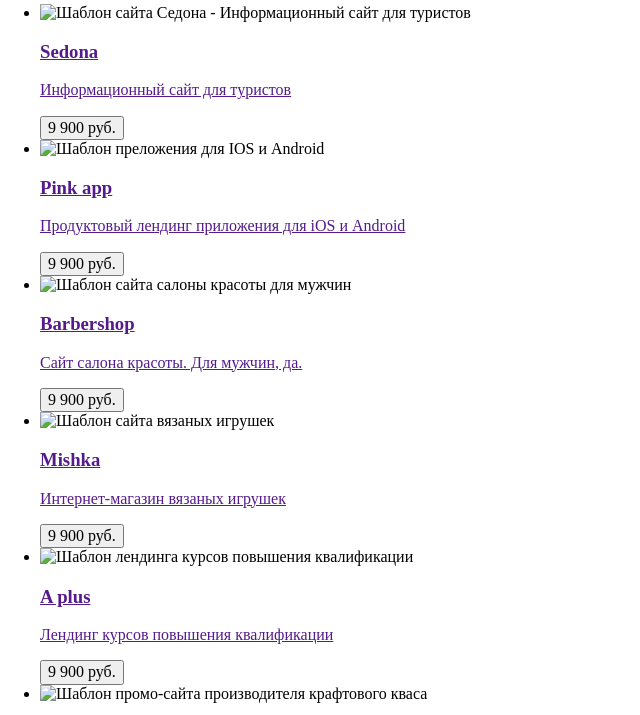
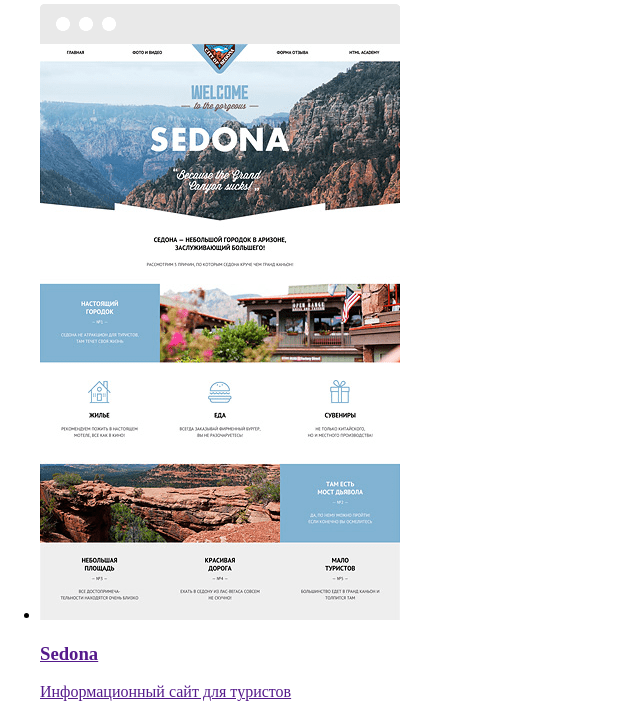
Before and after one commit to bondarevoleg/119888-nerds-26, a plain HTML site: page catalog.html in a window 1280 px wide. Shown: the part 586-1301 px from the top of the page, without its empty margins (0-640 px from the left). Drawn offline with Linux system fonts and the light colour scheme.

Commit message:
Добавил фото в каталог

```diff
--- a/catalog.html
+++ b/catalog.html
@@ -84,7 +84,7 @@
           <ul class="catalog-list">
             <li class="catalog-card">
               <div class="card-photo">
-                <img src="#" alt="Шаблон сайта Седона - Информационный сайт для туристов" class="card-photo__img" width="360" height="616">
+                <img src="img/catalog/sedona.png" alt="Шаблон сайта Седона - Информационный сайт для туристов" class="card-photo__img" width="360" height="616">
               </div>
               <div class="card-desc">
                 <a href="" class="card-desc__link">
@@ -96,7 +96,7 @@
             </li>
             <li class="catalog-card">
               <div class="card-photo">
-              <img src="#" alt="Шаблон преложения для IOS и Android" class="card-photo__img" width="360" height="616">
+              <img src="img/catalog/pink.png" alt="Шаблон преложения для IOS и Android" class="card-photo__img" width="360" height="616">
               </div>
               <div class="card-desc">
                   <a href="" class="card-desc__link">
@@ -108,7 +108,7 @@
             </li>
             <li class="catalog-card">
               <div class="card-photo">
-              <img src="#" alt="Шаблон сайта салоны красоты для мужчин" class="card-photo__img" width="360" height="616">
+              <img src="img/catalog/borodinski.png" alt="Шаблон сайта салоны красоты для мужчин" class="card-photo__img" width="360" height="616">
               </div>
               <div class="card-desc">
                 <a href="" class="card-desc__link">
@@ -120,7 +120,7 @@
             </li>
             <li class="catalog-card">
               <div class="card-photo">
-              <img src="#" alt="Шаблон сайта вязаных игрушек" class="card-photo__img" width="360" height="616">
+              <img src="img/catalog/mishka.png" alt="Шаблон сайта вязаных игрушек" class="card-photo__img" width="360" height="616">
               </div>
               <div class="card-desc">
                 <a href="" class="card-desc__link">
@@ -132,7 +132,7 @@
             </li>
             <li class="catalog-card">
               <div class="card-photo">
-              <img src="#" alt="Шаблон лендинга курсов повышения квалификации" class="card-photo__img" width="360" height="616">
+              <img src="img/catalog/a-plus.png" alt="Шаблон лендинга курсов повышения квалификации" class="card-photo__img" width="360" height="616">
               </div>
               <div class="card-desc">
                 <a href="" class="card-desc__link">
@@ -144,7 +144,7 @@
             </li>
             <li class="catalog-card">
               <div class="card-photo">
-              <img src="#" alt="Шаблон промо-сайта производителя крафтового кваса" class="card-photo__img" width="360" height="616">
+              <img src="img/catalog/kvass.png" alt="Шаблон промо-сайта производителя крафтового кваса" class="card-photo__img" width="360" height="616">
               </div>
               <div class="card-desc">
                 <a href="" class="card-desc__link">
```
